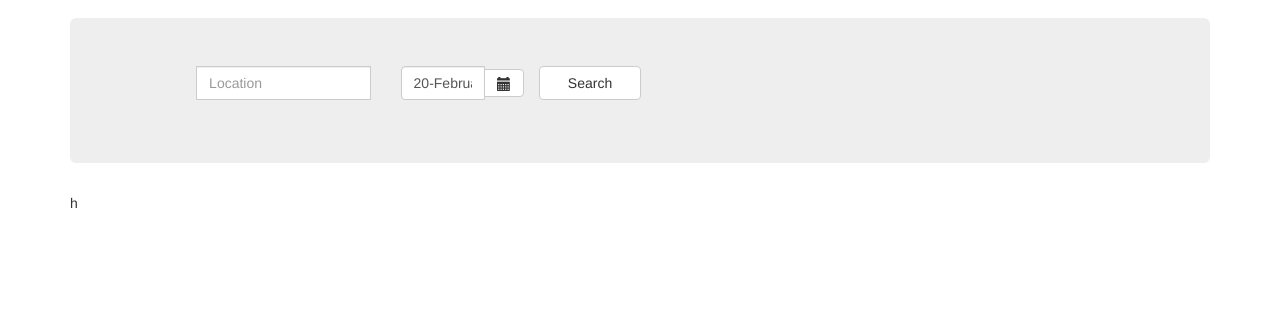
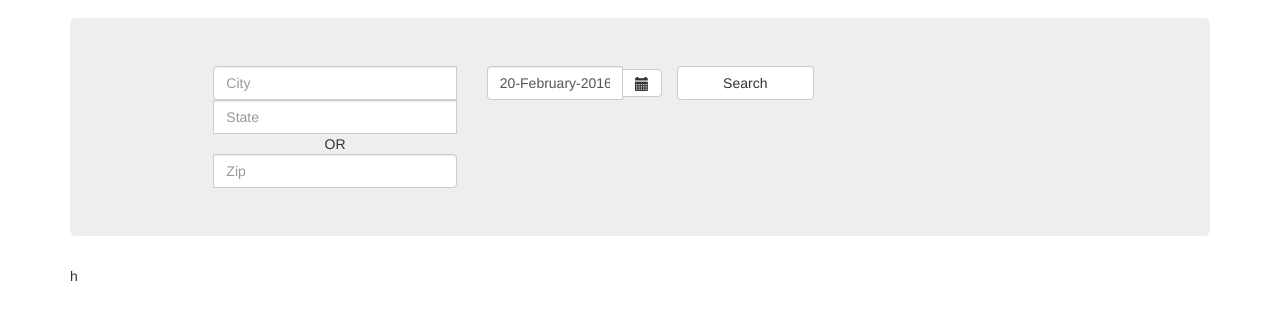
Before and after one commit to funfinder/FunFinder, a website: page public/index.html in a window 1280 px wide. Shown: the part 54-374 px from the top of the page. Drawn offline with nearby package versions, Linux system fonts and the light colour scheme.

Commit message:
changed search

```diff
--- a/public/main/search.html
+++ b/public/main/search.html
@@ -2,7 +2,10 @@
   <div class="input-group">
     <div class='col-sm-1'></div>
     <div class='col-sm-4'>
-      <input type="text" class="form-control" placeholder="Location" ng-model='searchQuery.location'>
+      <input type="text" class="form-control" placeholder="City" ng-model='searchQuery.city'>
+      <input type="text" class="form-control" placeholder="State" ng-model='searchQuery.state'>
+      <center>OR</center>
+      <input type="text" class="form-control" placeholder="Zip" ng-model='searchQuery.zip'>
     </div>
     <div class="col-sm-3">
       <p class="input-group">
```
